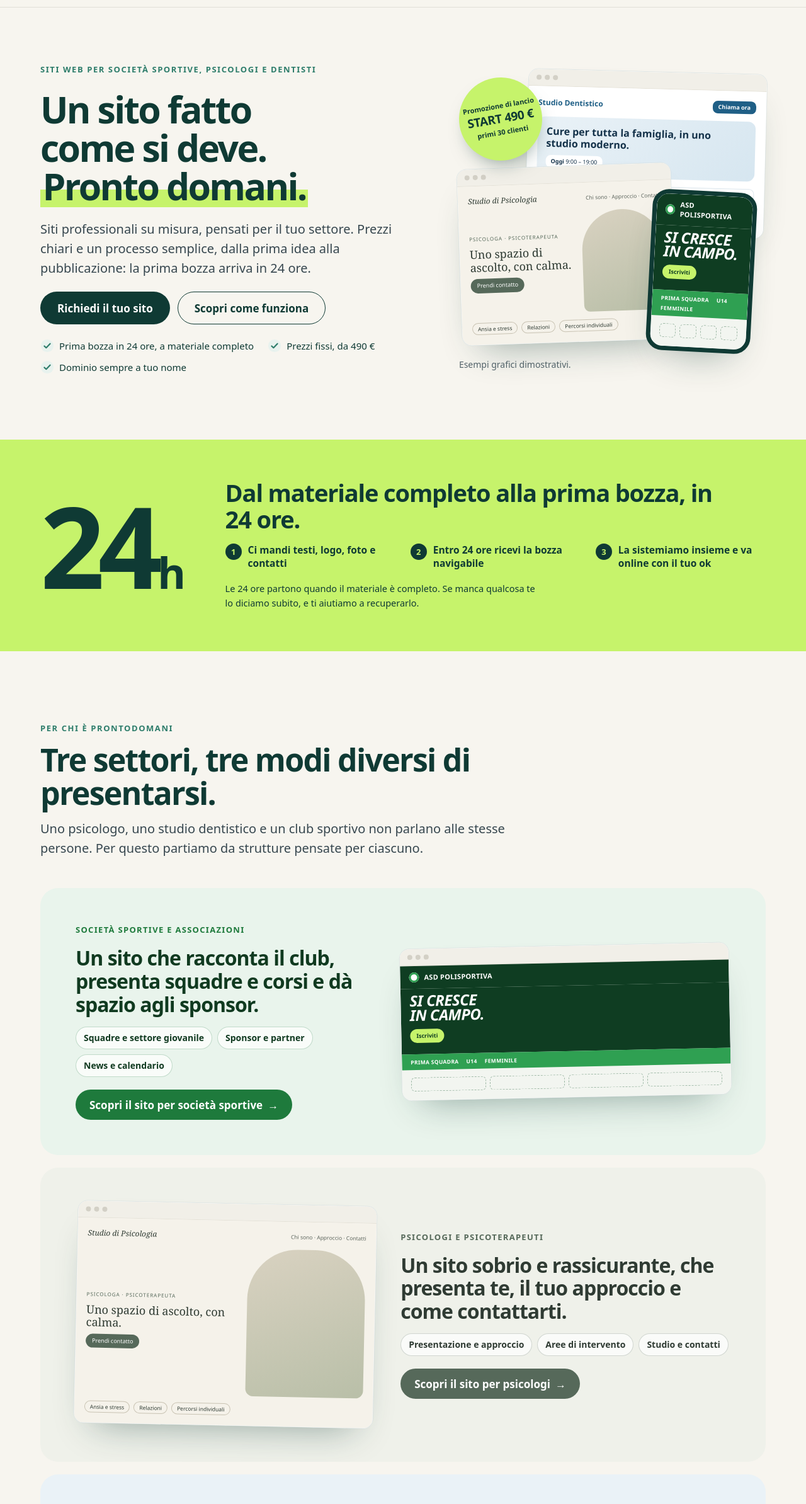
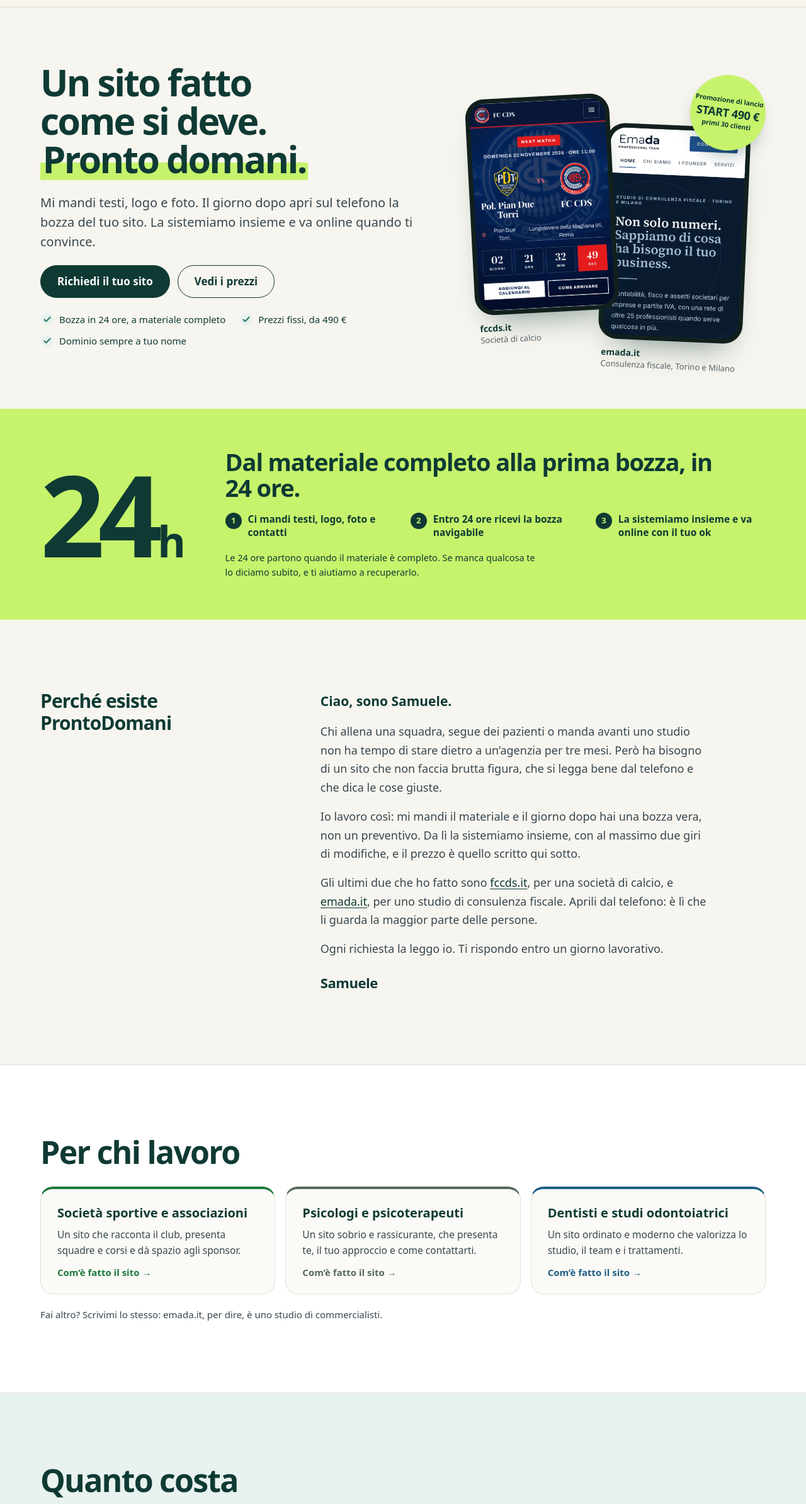
Before and after one commit to samu045-del/prontodomani, an Astro site: page / in a window 1280 px wide. Shown: the part 109-2497 px from the top of the page at 63% size. Built offline with nearby package versions, Linux system fonts and the light colour scheme; Astro itself is replaced by a stand-in of ours.

Commit message:
Home e Chi siamo più personali: lavori reali, nota di Samuele, meno sezioni
Co-Authored-By: Claude Opus 5.5 <noreply@anthropic.com>
Claude-Session: https://claude.ai/code/session_018iUW8tQ1qXUCwAv7aWe8hP

```diff
--- a/src/pages/index.astro
+++ b/src/pages/index.astro
@@ -1,31 +1,16 @@
 ---
 import Base from '../layouts/Base.astro';
-import MiniSito from '../components/MiniSito.astro';
 import Spunta from '../components/Spunta.astro';
-import Processo from '../components/Processo.astro';
 import Pacchetti from '../components/Pacchetti.astro';
 import Care from '../components/Care.astro';
-import PromoLancio from '../components/PromoLancio.astro';
 import Promessa24 from '../components/Promessa24.astro';
-import Faq from '../components/Faq.astro';
 import CtaFinale from '../components/CtaFinale.astro';
 import { promo, euro } from '../data/site';
 import { settori } from '../data/settori';
 
-const vantaggi = [
-  { titolo: 'Design su misura', testo: 'Partiamo da strutture collaudate per il tuo settore e le adattiamo alla tua identità. Niente modelli uguali per tutti.' },
-  { titolo: 'Perfetto da smartphone', testo: 'La maggior parte delle visite arriva dal telefono: progettiamo prima per quello, poi per tablet e computer.' },
-  { titolo: 'Tempi rapidi', testo: 'Prima bozza navigabile entro 24 ore dal materiale completo. Online dopo il tuo ok.' },
-  { titolo: 'Prezzi chiari', testo: 'Tre pacchetti a prezzo fisso, scritti qui. Sai prima cosa paghi e cosa è incluso.' },
-  { titolo: 'Un solo interlocutore', testo: 'Parli con una persona che segue il tuo sito dall’inizio alla fine, senza gergo tecnico.' },
-  { titolo: 'Gestione tecnica inclusa', testo: 'Hosting, SSL, backup e assistenza: il primo anno è compreso, poi decidi tu.' },
-];
-
-const faqHome = [
-  { d: 'Davvero ricevo una bozza entro 24 ore?', r: 'Sì, dal momento in cui abbiamo le informazioni, i testi, il logo e le immagini. Se manca qualcosa ti avvisiamo subito e il conteggio parte quando arriva.' },
-  { d: 'Il dominio resta mio?', r: 'Sì, sempre. Se ne hai già uno lo colleghiamo; se non ce l’hai, lo registriamo a tuo nome.' },
-  { d: 'Cosa succede dopo il primo anno?', r: 'Il primo anno di gestione tecnica è incluso. Dal secondo puoi attivare il servizio Care a 149 € all’anno, oppure portare il sito altrove: ti consegniamo i file.' },
-  { d: 'Posso chiedere modifiche?', r: 'Ogni pacchetto include due cicli di revisione prima della pubblicazione. Modifiche successive o nuove sezioni si preventivano a parte.' },
+const lavori = [
+  { img: '/lavori/fccds.webp', url: 'https://fccds.it', nome: 'fccds.it', cosa: 'Società di calcio' },
+  { img: '/lavori/emada.webp', url: 'https://emada.it', nome: 'emada.it', cosa: 'Consulenza fiscale, Torino e Milano' },
 ];
 ---
 <Base
@@ -35,215 +20,153 @@ const faqHome = [
   <!-- HERO -->
   <section class="hero contenitore" aria-labelledby="hero-titolo">
     <div class="hero__testo">
-      <p class="occhiello">Siti web per società sportive, psicologi e dentisti</p>
       <h1 id="hero-titolo">Un sito fatto<br />come si deve.<br /><mark>Pronto domani.</mark></h1>
-      <p class="lead">Siti professionali su misura, pensati per il tuo settore. Prezzi chiari e un processo semplice, dalla prima idea alla pubblicazione: la prima bozza arriva in 24 ore.</p>
+      <p class="lead">Mi mandi testi, logo e foto. Il giorno dopo apri sul telefono la bozza del tuo sito. La sistemiamo insieme e va online quando ti convince.</p>
       <div class="hero__cta">
         <a href="/contatti/" class="btn btn--primario">Richiedi il tuo sito</a>
-        <a href="/come-funziona/" class="btn btn--secondario">Scopri come funziona</a>
+        <a href="#prezzi" class="btn btn--secondario">Vedi i prezzi</a>
       </div>
       <ul class="hero__prove">
-        <li><Spunta />Prima bozza in 24 ore, a materiale completo</li>
+        <li><Spunta />Bozza in 24 ore, a materiale completo</li>
         <li><Spunta />Prezzi fissi, da {euro(promo.prezzo)}</li>
         <li><Spunta />Dominio sempre a tuo nome</li>
       </ul>
     </div>
 
     <div class="hero__visual">
-      <div class="hero__scheda hero__scheda--1"><MiniSito tipo="dentisti" /></div>
-      <div class="hero__scheda hero__scheda--2"><MiniSito tipo="psicologi" /></div>
-      <div class="hero__scheda hero__scheda--3"><MiniSito tipo="societa-sportive" formato="telefono" /></div>
+      {lavori.map((l, i) => (
+        <a href={l.url} target="_blank" rel="noopener" class:list={['telefono', `telefono--${i + 1}`]}>
+          <span class="telefono__schermo"><img src={l.img} alt={`Il sito ${l.nome} visto da smartphone`} width="600" height="917" loading="eager" /></span>
+          <span class="telefono__etichetta"><strong>{l.nome}</strong> {l.cosa}</span>
+        </a>
+      ))}
       {promo.attiva && (
-        <a href="#promozione" class="hero__bollino">
+        <a href="/prezzi/#promozione" class="hero__bollino">
           <span>Promozione di lancio</span>
           <strong>START {euro(promo.prezzo)}</strong>
           <span>primi {promo.limite} clienti</span>
         </a>
       )}
-      <p class="hero__didascalia piccolo">Esempi grafici dimostrativi.</p>
     </div>
   </section>
 
   <Promessa24 />
 
-  <!-- SETTORI -->
-  <section class="sezione" aria-labelledby="settori-titolo">
-    <div class="contenitore">
-      <div class="intestazione">
-        <p class="occhiello">Per chi è ProntoDomani</p>
-        <h2 id="settori-titolo" class="titolo-sezione">Tre settori, tre modi diversi di presentarsi.</h2>
-        <p class="lead">Uno psicologo, uno studio dentistico e un club sportivo non parlano alle stesse persone. Per questo partiamo da strutture pensate per ciascuno.</p>
-      </div>
-      <div class="settori">
-        {settori.map((s, i) => (
-          <article class:list={['settore', { 'settore--inverso': i % 2 === 1 }]} style={`--acc:${s.tema.accento};--fondo:${s.tema.fondo};--ink:${s.tema.inchiostro}`}>
-            <div class="settore__testo">
-              <p class="settore__etichetta">{s.etichetta}</p>
-              <h3>{s.card.testo}</h3>
-              <ul>{s.card.punti.map((p) => <li>{p}</li>)}</ul>
-              <a href={`/${s.slug}/`} class="settore__link">Scopri il sito per {s.nome.toLowerCase()}</a>
-            </div>
-            <div class="settore__visual">
-              <MiniSito tipo={s.slug} />
-            </div>
-          </article>
-        ))}
-      </div>
+  <!-- NOTA -->
+  <section class="contenitore sezione nota-s" aria-labelledby="nota-titolo">
+    <h2 id="nota-titolo" class="nota-s__titolo">Perché esiste ProntoDomani</h2>
+    <div class="nota-s__testo">
+      <p>Ciao, sono Samuele.</p>
+      <p>Chi allena una squadra, segue dei pazienti o manda avanti uno studio non ha tempo di stare dietro a un’agenzia per tre mesi. Però ha bisogno di un sito che non faccia brutta figura, che si legga bene dal telefono e che dica le cose giuste.</p>
+      <p>Io lavoro così: mi mandi il materiale e il giorno dopo hai una bozza vera, non un preventivo. Da lì la sistemiamo insieme, con al massimo due giri di modifiche, e il prezzo è quello scritto qui sotto.</p>
+      <p>Gli ultimi due che ho fatto sono <a href="https://fccds.it" target="_blank" rel="noopener">fccds.it</a>, per una società di calcio, e <a href="https://emada.it" target="_blank" rel="noopener">emada.it</a>, per uno studio di consulenza fiscale. Aprili dal telefono: è lì che li guarda la maggior parte delle persone.</p>
+      <p>Ogni richiesta la leggo io. Ti rispondo entro un giorno lavorativo.</p>
+      <p class="nota-s__firma">Samuele</p>
     </div>
   </section>
 
-  <!-- VANTAGGI -->
-  <section class="fascia-bianca" aria-labelledby="vantaggi-titolo">
-    <div class="contenitore sezione vantaggi">
-      <div class="vantaggi__intro">
-        <p class="occhiello">Perché ProntoDomani</p>
-        <h2 id="vantaggi-titolo" class="titolo-sezione">Professionale, senza complicazioni.</h2>
-        <p class="lead">Molte piccole realtà hanno un sito vecchio, poco efficace o non ce l’hanno affatto. Spesso perché farlo sembra lungo, costoso e complicato. Noi lo rendiamo semplice.</p>
-      </div>
-      <ol class="vantaggi__lista">
-        {vantaggi.map((v, i) => (
-          <li>
-            <span class="vantaggi__n" aria-hidden="true">{String(i + 1).padStart(2, '0')}</span>
-            <div><h3>{v.titolo}</h3><p>{v.testo}</p></div>
+  <!-- SETTORI -->
+  <section class="fascia-bianca" aria-labelledby="settori-titolo">
+    <div class="contenitore sezione">
+      <h2 id="settori-titolo" class="titolo-sezione settori__titolo">Per chi lavoro</h2>
+      <ul class="settori">
+        {settori.map((s) => (
+          <li style={`--acc:${s.tema.accento}`}>
+            <a href={`/${s.slug}/`}>
+              <strong>{s.etichetta}</strong>
+              <span>{s.card.testo}</span>
+              <em>Com’è fatto il sito →</em>
+            </a>
           </li>
         ))}
-      </ol>
+      </ul>
+      <p class="nota settori__nota">Fai altro? Scrivimi lo stesso: emada.it, per dire, è uno studio di commercialisti.</p>
     </div>
-  </section>
-
-  <!-- COME FUNZIONA -->
-  <section class="contenitore sezione" aria-labelledby="come-titolo">
-    <div class="intestazione">
-      <p class="occhiello">Come funziona</p>
-      <h2 id="come-titolo" class="titolo-sezione">Quattro passaggi, nessuna sorpresa.</h2>
-    </div>
-    <Processo />
-    <p class="nota come__nota">Ritardi nel materiale o richieste fuori pacchetto possono spostare i tempi: te lo diciamo sempre prima. <a href="/come-funziona/">Tutti i dettagli</a></p>
   </section>
 
   <!-- PREZZI -->
   <section id="prezzi" class="fascia-menta" aria-labelledby="prezzi-titolo">
     <div class="contenitore sezione">
       <div class="intestazione">
-        <p class="occhiello">Pacchetti e prezzi</p>
-        <h2 id="prezzi-titolo" class="titolo-sezione">Un prezzo fisso, scritto qui.</h2>
-        <p class="lead">Scegli quanto spazio ti serve. Design, versione mobile, SEO tecnica e pubblicazione sono sempre inclusi.</p>
+        <h2 id="prezzi-titolo" class="titolo-sezione">Quanto costa</h2>
+        <p class="lead">Tre pacchetti a prezzo fisso. Design, versione per smartphone, SEO tecnica, pubblicazione e il primo anno di gestione sono sempre compresi.</p>
       </div>
       <Pacchetti idTitolo="home" />
       <div class="prezzi__care"><Care compatto /></div>
-      <p class="nota prezzi__nota"><a href="/prezzi/" class="link-freccia">Confronta i pacchetti nel dettaglio</a></p>
+      <p class="nota prezzi__nota"><a href="/prezzi/" class="link-freccia">Confronto completo e domande sui prezzi</a></p>
     </div>
   </section>
 
-  <!-- PROMOZIONE -->
-  <PromoLancio />
-
-  <!-- TEAM -->
-  <section class="contenitore sezione team" aria-labelledby="team-titolo">
-    <div class="team__testo">
-      <p class="occhiello">Chi siamo</p>
-      <h2 id="team-titolo" class="titolo-sezione">Dietro ProntoDomani ci sono persone, non solo tecnologia.</h2>
-      <p class="lead">Usiamo strumenti moderni per lavorare in fretta, ma ogni sito è seguito da una persona: ti ascolta, ti propone, ti risponde.</p>
-      <a href="/chi-siamo/" class="link-freccia">Come lavoriamo</a>
-    </div>
-    <ul class="team__impegni">
-      <li><strong>Una persona, dall’inizio alla fine.</strong> Chi ti risponde alla prima chiamata è chi segue il tuo sito.</li>
-      <li><strong>Risposta entro un giorno lavorativo.</strong> Sempre, anche solo per dirti a che punto siamo.</li>
-      <li><strong>Niente gergo tecnico.</strong> Ti spieghiamo le scelte con parole semplici.</li>
-    </ul>
-  </section>
-
-  <Faq voci={faqHome} />
-
-  <CtaFinale />
+  <CtaFinale
+    titolo="Raccontami cosa fai."
+    testo="Bastano due righe. Ti rispondo entro un giorno lavorativo con cosa serve per partire e quale pacchetto ha senso per te."
+  />
 </Base>
 
 <style>
   /* Hero */
-  .hero { padding-block: clamp(48px, 7vw, 88px) clamp(56px, 8vw, 104px); display: grid; gap: 56px; align-items: center; grid-template-columns: minmax(0, 1.25fr) minmax(0, 1fr); }
+  .hero { padding-block: clamp(48px, 7vw, 88px) clamp(56px, 8vw, 96px); display: grid; gap: 56px; align-items: center; grid-template-columns: minmax(0, 1.2fr) minmax(0, 1fr); }
   .hero__testo { display: flex; flex-direction: column; gap: 22px; }
   h1 { font-weight: 800; font-size: clamp(40px, 4.6vw, 62px); line-height: 1.04; letter-spacing: -0.045em; }
   h1 mark {
     color: inherit; padding: 0 .06em; white-space: nowrap;
     background: linear-gradient(transparent 58%, var(--lime) 58%, var(--lime) 92%, transparent 92%);
   }
+  .hero .lead { max-width: 34em; }
   .hero__cta { display: flex; flex-wrap: wrap; gap: 12px; }
   .hero__prove { list-style: none; margin: 0; padding: 0; display: flex; flex-wrap: wrap; gap: 10px 22px; font-weight: 500; font-size: 15px; color: var(--petrolio); }
   .hero__prove li { display: flex; gap: 8px; align-items: center; }
 
-  .hero__visual { position: relative; min-height: 470px; }
-  .hero__scheda { position: absolute; }
-  .hero__scheda--1 { width: 78%; right: 0; top: 0; transform: rotate(1.5deg); }
-  .hero__scheda--2 { width: 70%; left: 0; top: 150px; transform: rotate(-2deg); z-index: 1; }
-  .hero__scheda--3 { width: 34%; right: 4%; top: 190px; z-index: 2; transform: rotate(3deg); }
+  .hero__visual { position: relative; display: flex; justify-content: center; gap: 0; padding-top: 24px; }
+  .telefono { display: flex; flex-direction: column; gap: 12px; width: min(46%, 240px); text-decoration: none; color: var(--grigio-testo); }
+  .telefono--1 { transform: rotate(-3deg) translateY(10px); z-index: 1; }
+  .telefono--2 { transform: rotate(2.5deg) translateY(56px); margin-left: -18px; }
+  .telefono__schermo {
+    display: block; border-radius: 30px; padding: 7px; background: #11201d;
+    box-shadow: 0 30px 50px -28px rgba(15, 58, 52, .55);
+  }
+  .telefono__schermo img { border-radius: 24px; width: 100%; }
+  .telefono__etichetta { font-size: 13px; line-height: 1.35; padding-left: 6px; }
+  .telefono__etichetta strong { display: block; color: var(--petrolio); font-size: 14px; }
+  .telefono:hover .telefono__etichetta strong { text-decoration: underline; }
   .hero__bollino {
-    position: absolute; z-index: 3; left: 0; top: 10px; width: 132px; height: 132px; border-radius: 50%;
+    position: absolute; z-index: 3; right: 0; top: 0; width: 120px; height: 120px; border-radius: 50%;
     background: var(--lime); color: var(--petrolio); text-decoration: none;
     display: flex; flex-direction: column; align-items: center; justify-content: center; text-align: center;
-    font-size: 11px; font-weight: 600; line-height: 1.25; transform: rotate(-10deg);
+    font-size: 10.5px; font-weight: 600; line-height: 1.25; transform: rotate(8deg);
     box-shadow: 0 16px 30px -14px rgba(15, 58, 52, .5);
   }
-  .hero__bollino strong { font-family: var(--font-titoli); font-size: 19px; font-weight: 800; letter-spacing: -.02em; margin: 2px 0; }
-  .hero__bollino:hover { color: var(--petrolio); transform: rotate(-6deg) scale(1.03); }
-  .hero__didascalia { position: absolute; bottom: -8px; left: 0; }
+  .hero__bollino strong { font-family: var(--font-titoli); font-size: 18px; font-weight: 800; letter-spacing: -.02em; margin: 2px 0; }
+  .hero__bollino:hover { color: var(--petrolio); transform: rotate(4deg) scale(1.03); }
 
   @media (max-width: 960px) {
-    .hero { grid-template-columns: 1fr; }
-    .hero__visual { min-height: 0; display: grid; gap: 16px; padding-top: 40px; }
-    .hero__scheda { position: relative; inset: auto; width: 100%; transform: none; }
-    .hero__scheda--2, .hero__scheda--3 { display: none; }
-    .hero__bollino { top: 0; left: auto; right: 8px; width: 112px; height: 112px; }
-    .hero__didascalia { position: static; }
+    .hero { grid-template-columns: 1fr; gap: 32px; }
+    .hero__visual { padding-bottom: 48px; }
+    .hero__bollino { display: none; } /* su smartphone c'è già il pulsante fisso START */
   }
 
+  /* Nota di Samuele */
+  .nota-s { display: grid; gap: 32px 64px; grid-template-columns: minmax(0, .7fr) minmax(0, 1.3fr); }
+  .nota-s__titolo { font-size: clamp(24px, 2.4vw, 30px); line-height: 1.15; letter-spacing: -.03em; }
+  .nota-s__testo { display: flex; flex-direction: column; gap: 16px; max-width: 620px; font-size: 18px; line-height: 1.65; }
+  .nota-s__testo p:first-child { font-family: var(--font-titoli); font-weight: 700; color: var(--petrolio); font-size: 21px; }
+  .nota-s__firma { font-family: var(--font-titoli); font-weight: 800; color: var(--petrolio); font-size: 22px; letter-spacing: -.02em; margin-top: 4px; }
+  @media (max-width: 860px) { .nota-s { grid-template-columns: 1fr; } }
+
   /* Settori */
-  .settori { display: flex; flex-direction: column; gap: 20px; }
-  .settore {
-    background: var(--fondo); color: var(--ink); border-radius: var(--raggio-grande);
-    display: grid; grid-template-columns: minmax(0, 1fr) minmax(0, 1.1fr); gap: 40px; align-items: center;
-    padding: clamp(28px, 4.5vw, 56px); overflow: hidden;
+  .settori__titolo { margin-bottom: 28px; }
+  .settori { list-style: none; margin: 0; padding: 0; display: grid; gap: 16px; grid-template-columns: repeat(auto-fit, minmax(min(100%, 280px), 1fr)); }
+  .settori a {
+    height: 100%; display: flex; flex-direction: column; gap: 10px; padding: 26px 26px 22px;
+    border: 1px solid var(--bordo); border-top: 4px solid var(--acc); border-radius: var(--raggio);
+    text-decoration: none; color: var(--ardesia); background: var(--carta);
   }
-  .settore--inverso .settore__testo { order: 2; }
-  .settore__testo { display: flex; flex-direction: column; gap: 16px; }
-  .settore__etichetta { font-size: 13px; font-weight: 700; letter-spacing: .1em; text-transform: uppercase; color: var(--acc); }
-  .settore h3 { color: var(--ink); font-size: clamp(24px, 2.6vw, 32px); line-height: 1.15; letter-spacing: -.03em; }
-  .settore ul { list-style: none; margin: 0; padding: 0; display: flex; flex-wrap: wrap; gap: 8px; }
-  .settore li { font-size: 14px; font-weight: 600; padding: 6px 12px; border-radius: 999px; background: rgba(255,255,255,.7); border: 1px solid color-mix(in srgb, var(--acc) 25%, transparent); }
-  .settore__link {
-    align-self: flex-start; display: inline-flex; align-items: center; gap: 8px; min-height: 48px; padding: 0 22px;
-    border-radius: 999px; background: var(--acc); color: #fff; text-decoration: none; font-weight: 600; margin-top: 4px;
-  }
-  .settore__link::after { content: '→'; }
-  .settore__link:hover { color: #fff; filter: brightness(1.08); }
-  .settore__visual { transform: rotate(-1.2deg); }
-  .settore--inverso .settore__visual { transform: rotate(1.2deg); }
-  @media (max-width: 860px) {
-    .settore { grid-template-columns: 1fr; }
-    .settore--inverso .settore__testo { order: 0; }
-    .settore__visual, .settore--inverso .settore__visual { transform: none; }
-  }
+  .settori a:hover { border-color: var(--acc); }
+  .settori strong { font-family: var(--font-titoli); color: var(--petrolio); font-size: 20px; line-height: 1.2; }
+  .settori span { font-size: 15.5px; flex: 1; }
+  .settori em { font-style: normal; font-weight: 600; color: var(--acc); font-size: 15px; }
+  .settori__nota { margin-top: 20px; }
 
-  /* Vantaggi */
-  .vantaggi { display: grid; gap: 48px; grid-template-columns: minmax(0, .9fr) minmax(0, 1.4fr); }
-  .vantaggi__intro { display: flex; flex-direction: column; gap: 16px; align-self: start; position: sticky; top: 110px; }
-  .vantaggi__lista { list-style: none; margin: 0; padding: 0; display: grid; grid-template-columns: 1fr 1fr; gap: 0 32px; }
-  .vantaggi__lista li { display: flex; gap: 16px; padding: 24px 0; border-top: 1px solid var(--bordo); }
-  .vantaggi__n { font-family: var(--font-titoli); font-weight: 800; color: var(--verde); font-size: 15px; padding-top: 3px; }
-  .vantaggi__lista h3 { font-size: 20px; margin-bottom: 6px; }
-  .vantaggi__lista p { font-size: 15.5px; }
-  @media (max-width: 900px) { .vantaggi { grid-template-columns: 1fr; } .vantaggi__intro { position: static; } }
-  @media (max-width: 600px) { .vantaggi__lista { grid-template-columns: 1fr; } }
-
-  .come__nota { margin-top: 24px; }
   .prezzi__care { margin-top: 24px; }
   .prezzi__nota { margin-top: 16px; }
-
-  /* Team */
-  .team { display: grid; gap: 48px; align-items: center; grid-template-columns: minmax(0, 1.2fr) minmax(0, 1fr); }
-  .team__testo { display: flex; flex-direction: column; gap: 16px; align-items: flex-start; }
-  .team__impegni { list-style: none; margin: 0; padding: 8px 28px; background: var(--bianco); border: 1px solid var(--bordo); border-radius: var(--raggio-grande); }
-  .team__impegni li { padding: 18px 0; border-bottom: 1px solid var(--bordo); font-size: 16px; }
-  .team__impegni li:last-child { border-bottom: 0; }
-  .team__impegni strong { display: block; font-family: var(--font-titoli); color: var(--petrolio); font-size: 18px; margin-bottom: 2px; }
-  @media (max-width: 860px) { .team { grid-template-columns: 1fr; } }
 </style>
```
Also changed, not shown: src/pages/chi-siamo.astro (+25 -40 lines), public/lavori/emada.webp (added), public/lavori/fccds.webp (added).
